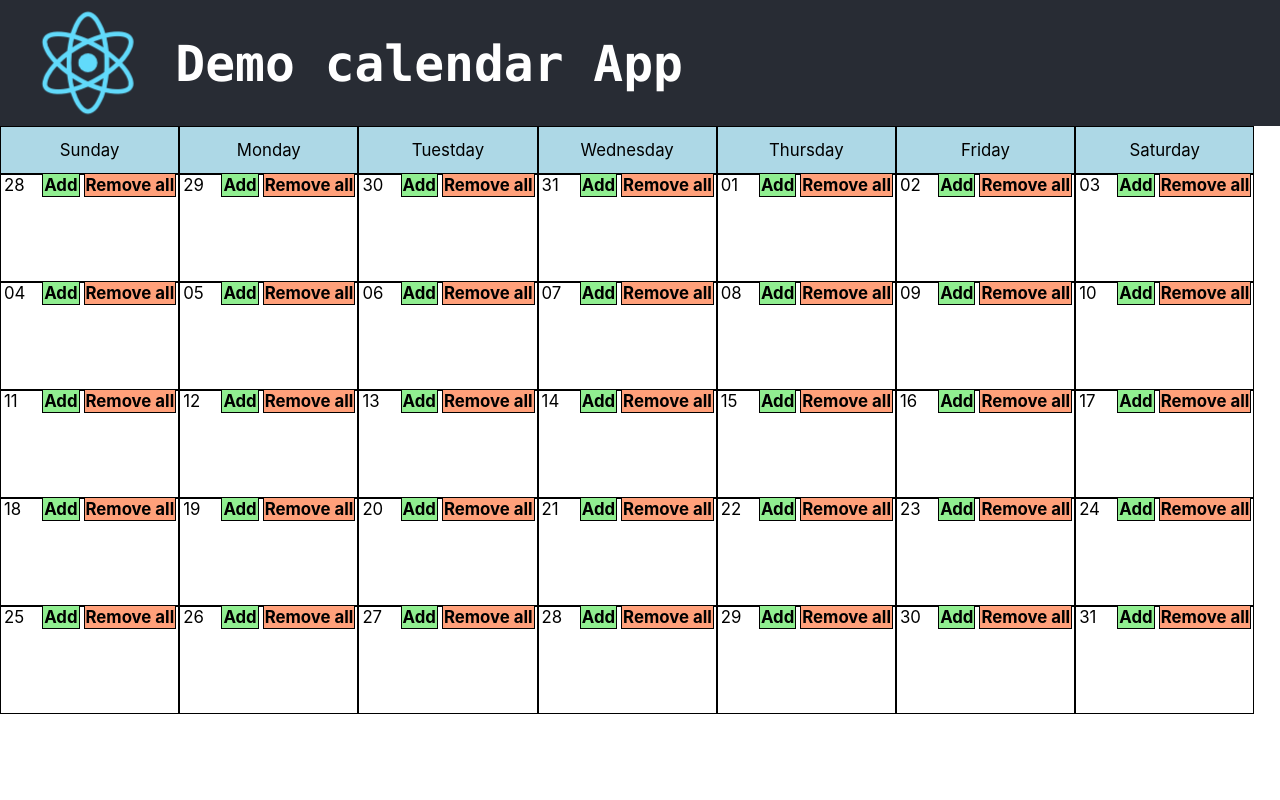
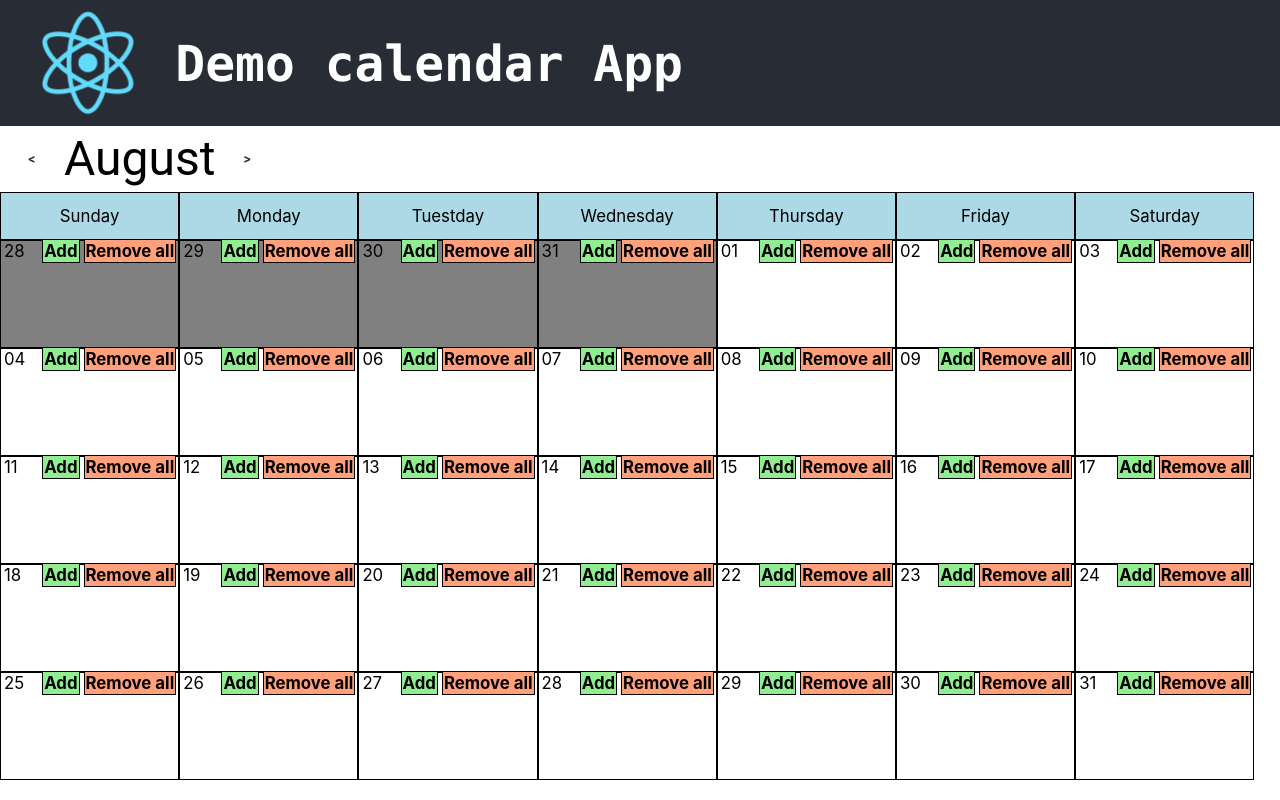
Before and after one commit to nicolastudela/demo-calendar-app, a React (Create React App) app: page / in a window 1280 px wide. Built offline with nearby package versions, Linux system fonts and the light colour scheme.

Commit message:
bonus features: removing all reminders for specific day, changing months

```diff
--- a/src/components/Calendar.js
+++ b/src/components/Calendar.js
@@ -1,9 +1,15 @@
 import React, { useState } from "react";
-import { getCalendarDays, getDateFromDateTime } from "../utils/calendarUtils";
+import {
+  getCalendarDays,
+  getDateFromDateTime,
+  getMonthLabel,
+  fromYearAndMonthToDate,
+  getMonthFromDate
+} from "../utils/calendarUtils";
 import DayBox from "./DayBox";
 import ReminderEditor from "./ReminderEditor";
 import { makeStyles } from "@material-ui/styles";
-import { Box, Modal } from "@material-ui/core";
+import { Box, Modal, Button, Typography } from "@material-ui/core";
 import { DEFAULT_CITIES } from "../commons";
 
 const NOW = new Date();
@@ -40,19 +46,23 @@ const useStyles = makeStyles({
   }
 });
 
+const changeMonth = (year, month, numOfMonths) => {
+  const date = fromYearAndMonthToDate(year, month);
+  date.setMonth(date.getMonth() + numOfMonths);
+  return date;
+};
+
 export default () => {
   const [selectedReminder, setSelectedReminder] = useState(null);
   const [reminders, setReminders] = useState(null);
   const classes = useStyles();
 
-  // TODO SELECT MONTH BONUS FUNCTIONALITY WOULD BE EASILY ADDED USING THIS PIECE OF STATE.
   const [selectedMonth, setSelectedMonth] = useState({
     year: NOW.getFullYear(),
     month: NOW.getMonth() + 1
   });
 
   const onSelectReminder = reminder => {
-    console.log(reminder);
     setSelectedReminder(reminder);
   };
 
@@ -72,6 +82,7 @@ export default () => {
   };
 
   const onAddReminder = date => {
+    // creates a transient reminder, defaulting some values
     setSelectedReminder({
       text: "",
       dateTime: `${date}T12:00`,
@@ -86,9 +97,30 @@ export default () => {
     setSelectedReminder(null);
   };
 
+  //BONUS FEATURE: removing all reminders for a specific day
   const onRemoveReminders = date => {
-    //TODO BONUS FEATURE, going through reminders and removing all belonging to this date
-    alert(`SOON it will remove all reminders for the following date: ${date}`);
+    setReminders(
+      [...Object.values(reminders)].filter(
+        ({ dateTime }) => getDateFromDateTime(dateTime) !== date
+      )
+    );
+  };
+
+  //BONUS FEATURE: Supporting more than one month
+  const onNextMonth = () => {
+    const newDate = changeMonth(selectedMonth.year, selectedMonth.month, +1);
+    setSelectedMonth({
+      year: newDate.getFullYear(),
+      month: newDate.getMonth() + 1
+    });
+  };
+
+  const onPreviousMonth = () => {
+    const newDate = changeMonth(selectedMonth.year, selectedMonth.month, -1);
+    setSelectedMonth({
+      year: newDate.getFullYear(),
+      month: newDate.getMonth() + 1
+    });
   };
 
   const daysWithReminder = getCalendarDays(selectedMonth).map(date => {
@@ -120,6 +152,13 @@ export default () => {
         </div>
       </Modal>
       <Box height="600px">
+        <Box display="flex" my="5px">
+          <Button onClick={onPreviousMonth}>{`<`}</Button>
+          <Typography variant="h3">
+            {getMonthLabel(selectedMonth.month)}
+          </Typography>
+          <Button onClick={onNextMonth}>{`>`}</Button>
+        </Box>
         <div className={classes.calendarContainer}>
           {DAYS_OF_THE_WEEK.map(day => (
             <Box
@@ -134,12 +173,16 @@ export default () => {
             </Box>
           ))}
           {daysWithReminder.map(({ date, dateReminders }) => (
-            // component rendering a single box per day
             <DayBox
               display="flex"
               border="1px solid"
               key={date}
               date={date}
+              bgcolor={
+                parseInt(getMonthFromDate(date)) !== selectedMonth.month
+                  ? "gray"
+                  : "transparent"
+              }
               reminders={dateReminders}
               onEditReminder={onSelectReminder}
               onAddReminder={onAddReminder}
--- a/src/components/DayBox.js
+++ b/src/components/DayBox.js
@@ -54,25 +54,23 @@ const DayBox = ({
       <Box display="flex" flexDirection="row" justifyContent="space-between">
         <Box pl="3px">{getDayFromDate(date)}</Box>
         <Box>
-          <span
+          <Box
+            display="inline"
+            bgcolor="lightgreen"
             data-testid={`add-${date}`}
-            style={{
-              backgroundColor: "lightgreen"
-            }}
             className={`${classes.actions}`}
             onClick={() => onAddReminder(date)}
           >
             Add
-          </span>
-          <span
+          </Box>
+          <Box
+            display="inline"
+            bgcolor="lightsalmon"
             className={`${classes.actions}`}
-            style={{
-              backgroundColor: "lightsalmon"
-            }}
             onClick={() => onRemoveReminders(date)}
           >
             Remove all
-          </span>
+          </Box>
         </Box>
       </Box>
       <div className={`${classes.reminderList}`}>
--- a/src/components/ReminderEditor.js
+++ b/src/components/ReminderEditor.js
@@ -98,12 +98,14 @@ const ReminderEditor = ({ reminder, onSave, onDelete, ...rest }) => {
         </TextField>
         {forecast && (
           <Box display="flex" flexDirection="row">
-            {`Forecast:`}
-            {forecast.map(({ weather, dateTime }) => (
-              <Box ml="2px" key={weather}>
-                {weather}
-              </Box>
-            ))}
+            <h2>
+              {`Forecast:`}
+              {forecast.map(({ weather, dateTime }) => (
+                <Box display="inline" ml="2px" key={weather}>
+                  {weather}
+                </Box>
+              ))}
+            </h2>
           </Box>
         )}
         <TextField
--- a/src/utils/calendarUtils.js
+++ b/src/utils/calendarUtils.js
@@ -1,3 +1,18 @@
+const monthNames = [
+  "January",
+  "February",
+  "March",
+  "April",
+  "May",
+  "June",
+  "July",
+  "August",
+  "September",
+  "October",
+  "November",
+  "December"
+];
+
 export const getCalendarDays = ({ year, month }) => {
   const firstDateOfMonth = new Date(year, month - 1, 1);
   let firstDateOfCalendar = new Date(firstDateOfMonth);
@@ -21,11 +36,15 @@ export const formattedDateTime = date =>
     "0" + date.getDate()
   ).slice(-2)}T${date.getHours()}:${date.getMinutes()}`;
 
-export const parseFormattedDateTime = formattedDateTime =>
-  new Date(formattedDateTime);
+export const fromYearAndMonthToDate = (year, month) =>
+  new Date(`${year}-${("0" + month).slice(-2)}-01T12:00`);
 
 export const getDayFromDate = date => date.split(/[-T]/)[2];
+
+export const getMonthFromDate = date => date.split(/[-T]/)[1];
 
 export const getDateFromDateTime = date => date.split(/[T]/)[0];
 
 export const getTimeFromDateTime = date => date.split(/[T]/)[1];
+
+export const getMonthLabel = month => monthNames[month - 1];
```
